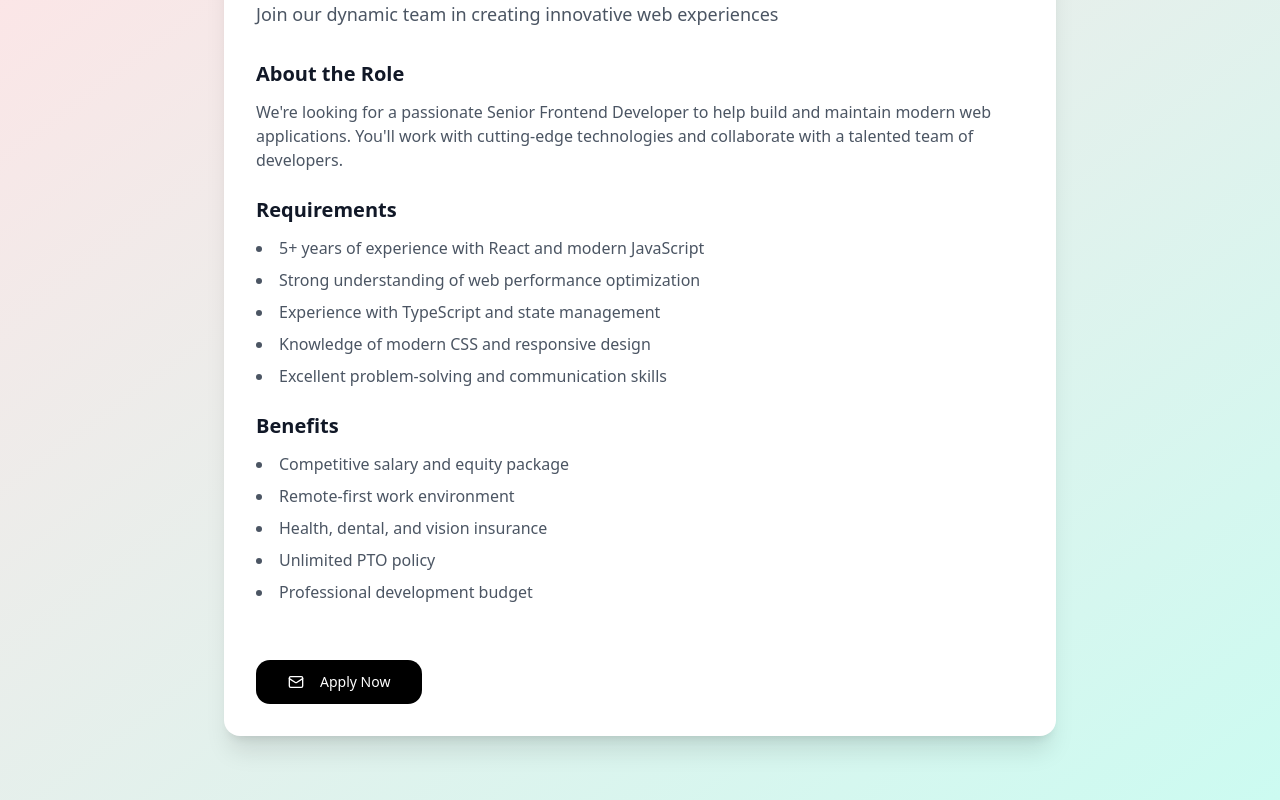
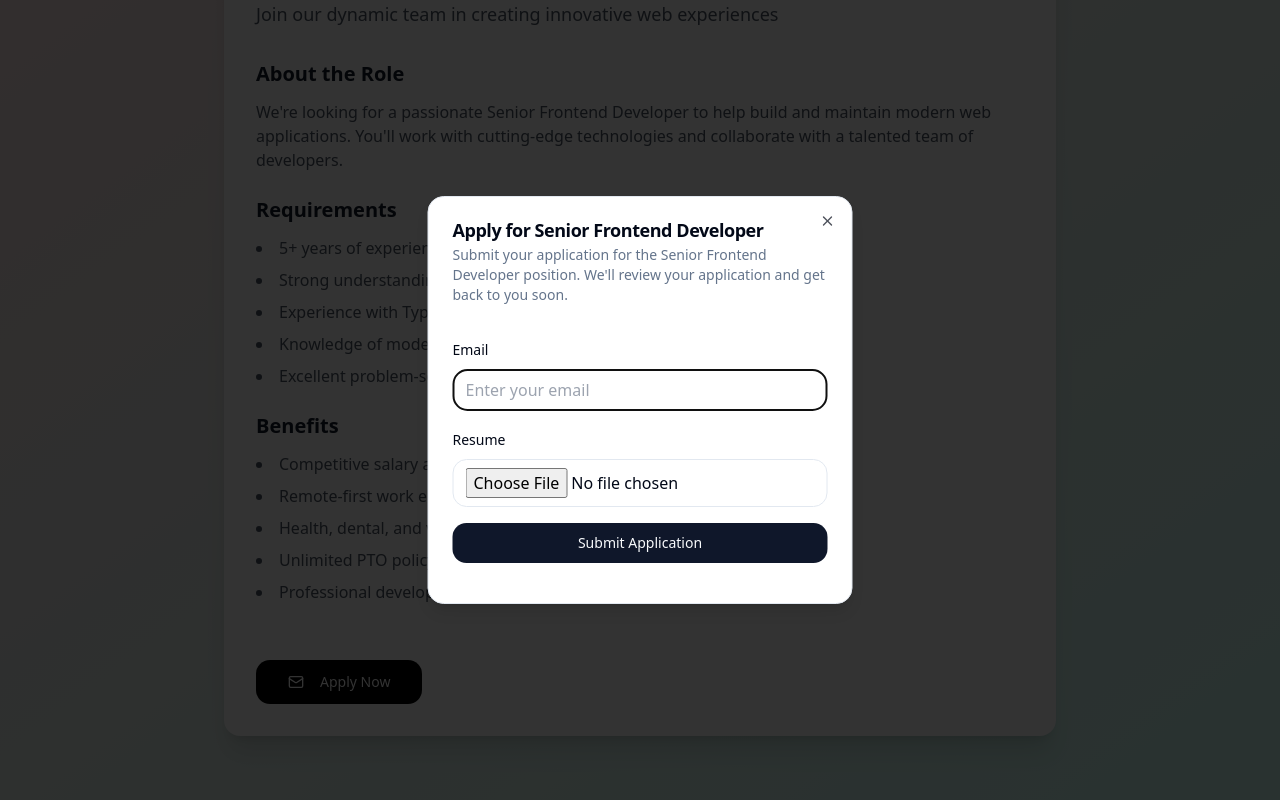
Before and after one commit to Filip-Lasyk/popup-garden, a React (Vite) app: page / in a window 1280 px wide. Both pictures are taken after a click on the button "Apply Now". Shown: the part 148-948 px from the top of the page. Built offline with nearby package versions, Linux system fonts and the light colour scheme.

Commit message:
Add apply now popup
The "Apply Now" button will now trigger a popup.

```diff
--- a/src/pages/Index.tsx
+++ b/src/pages/Index.tsx
@@ -1,8 +1,12 @@
 
 import { Button } from "@/components/ui/button";
+import { Dialog, DialogContent, DialogHeader, DialogTitle, DialogDescription } from "@/components/ui/dialog";
 import { Mail } from "lucide-react";
+import { useState } from "react";
 
 const Index = () => {
+  const [showDialog, setShowDialog] = useState(false);
+
   return (
     <div className="min-h-screen bg-gradient-to-br from-rose-100 to-teal-100">
       <div className="max-w-4xl mx-auto px-4 py-16 sm:px-6 lg:px-8">
@@ -51,6 +55,7 @@ const Index = () => {
             <Button
               className="w-full sm:w-auto bg-black hover:bg-black/90 text-white"
               size="lg"
+              onClick={() => setShowDialog(true)}
             >
               <Mail className="mr-2 h-4 w-4" />
               Apply Now
@@ -58,6 +63,39 @@ const Index = () => {
           </div>
         </div>
       </div>
+
+      {/* Application Dialog */}
+      <Dialog open={showDialog} onOpenChange={setShowDialog}>
+        <DialogContent className="sm:max-w-[425px]">
+          <DialogHeader>
+            <DialogTitle>Apply for Senior Frontend Developer</DialogTitle>
+            <DialogDescription>
+              Submit your application for the Senior Frontend Developer position. We'll review your application and get back to you soon.
+            </DialogDescription>
+          </DialogHeader>
+          <div className="grid gap-4 py-4">
+            <div className="space-y-2">
+              <label htmlFor="email" className="text-sm font-medium">Email</label>
+              <input
+                id="email"
+                type="email"
+                placeholder="Enter your email"
+                className="w-full px-3 py-2 border rounded-md"
+              />
+            </div>
+            <div className="space-y-2">
+              <label htmlFor="resume" className="text-sm font-medium">Resume</label>
+              <input
+                id="resume"
+                type="file"
+                className="w-full px-3 py-2 border rounded-md"
+                accept=".pdf,.doc,.docx"
+              />
+            </div>
+            <Button type="submit" className="w-full">Submit Application</Button>
+          </div>
+        </DialogContent>
+      </Dialog>
     </div>
   );
 };
```
